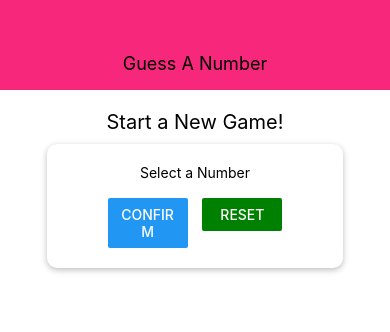
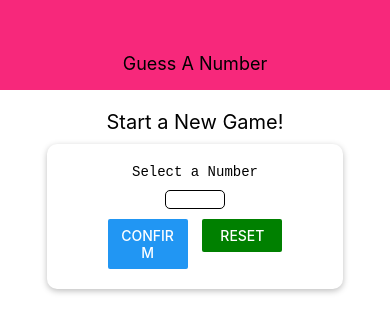
Before and after one commit to AlanKrajina/React_Native_Guess-A-Number-App, a React Native app: screen / in a window 390 px wide. Shown: the top 332 px of the page. Built offline with nearby package versions, Linux system fonts and the light colour scheme.

Commit message:
added useState for input, keyboard.dismiss

```diff
--- /dev/null
+++ b/components/Input.js
@@ -0,0 +1,29 @@
+import React from 'react';
+import { StyleSheet, TextInput } from 'react-native';
+
+
+const Input = props => {
+
+    return (
+            <TextInput
+                style = {styles.textStyle}
+                keyboardType = 'number-pad' // for dots, only works for iOS
+                maxLength = {2}
+                onChangeText={props.numbChanger}
+                value={props.text}
+            />
+    )
+}
+
+const styles = StyleSheet.create({
+textStyle: {
+  width: 60,
+  borderColor: 'black',
+  borderWidth: 1,
+  borderRadius: 5,
+  margin: 10,
+  textAlign: 'center',
+}
+});
+
+export default Input;
--- a/screens/StartGameScreen.js
+++ b/screens/StartGameScreen.js
@@ -1,16 +1,29 @@
-import React from 'react';
-import { StyleSheet, View, Text, TextInput, Button } from 'react-native';
+import React, {useState} from 'react';
+import { StyleSheet, View, Text, TextInput, Button, TouchableWithoutFeedback, Keyboard } from 'react-native';
 import Card from '../components/Card'
 import Colors from '../constants/colors'
+import Input from '../components/Input'
 
 const StartGameScreen = props => {
 
+    const [enteredValue,setEnteredvalue] = useState('');
+
+    const changeText = newNumb => {
+        setEnteredvalue(newNumb.replace(/[^0-9]/g, '')) // non numberical number drop
+    }
+
     return (
+        <TouchableWithoutFeedback onPress={() => {
+            Keyboard.dismiss() // on empty space press keyboard removed
+        }}>
         <View style={styles.screen}>
             <Text style={styles.title}>Start a New Game!</Text>
             <Card style={styles.inputContainer}>
-                <Text>Select a Number</Text>
-                <TextInput />
+                <Text style={styles.txt}>Select a Number</Text>
+                <Input
+                   numbChanger={changeText}
+                   text={enteredValue}
+                />
                 <View style={styles.buttonContainer}>
                     <View style={styles.button} >
                         <Button title='Confirm' onPress={()=> {}}/>
@@ -21,6 +34,7 @@ const StartGameScreen = props => {
                 </View>
             </Card>
         </View>
+        </TouchableWithoutFeedback>
     )
 }
 
@@ -47,6 +61,9 @@ const styles = StyleSheet.create({
   },
   button: {
       width: 80
+  },
+  txt: {
+    fontFamily: 'monospace'
   }
 });
 
```
